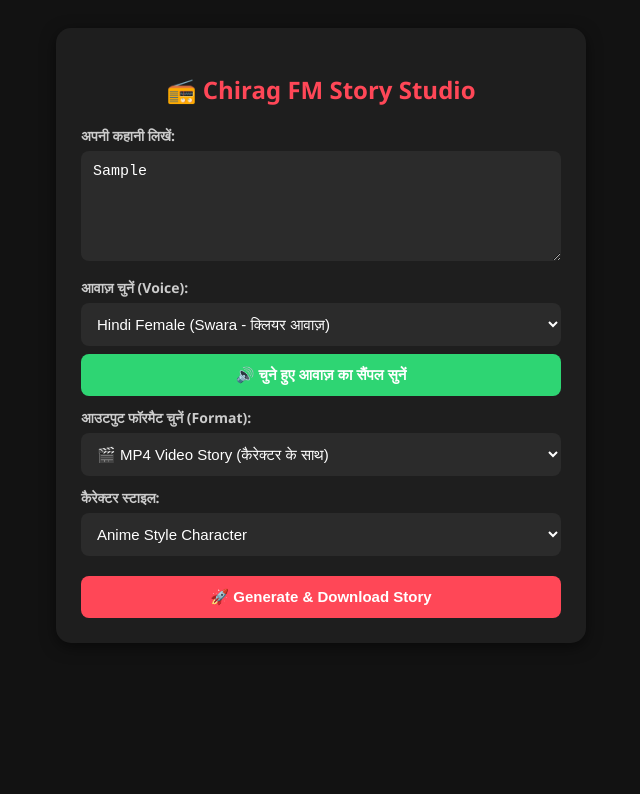
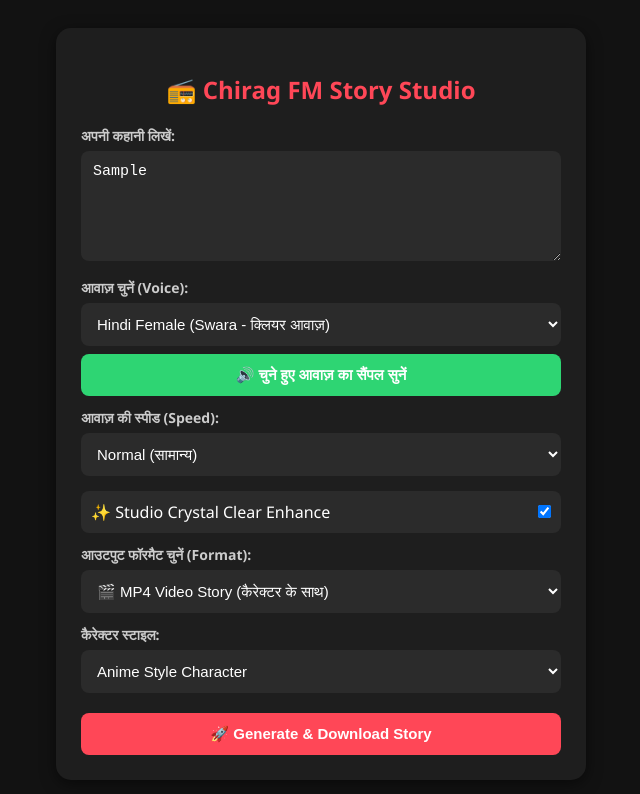
Before and after one commit to deepakkumar451811-blip/Chirag-FM, a plain HTML site: page index.html in a window 1280 px wide. Both pictures are taken after typing "Sample" into the empty fields and a click on the button "🚀 Generate & Download Story". Shown: the whole page, without its empty margins (319-959 px from the left). Drawn offline with Linux system fonts and the light colour scheme; no server answers.

Commit message:
Update index.html

```diff
--- a/index.html
+++ b/index.html
@@ -20,6 +20,7 @@
         .spinner { border: 4px solid #333; border-top: 4px solid #ff4757; border-radius: 50%; width: 35px; height: 35px; animation: spin 1s linear infinite; margin: auto; }
         @keyframes spin { 0% { transform: rotate(0deg); } 100% { transform: rotate(360deg); } }
         #statusText { margin-top: 10px; color: #ff4757; font-weight: bold; }
+        .checkbox-label { display: flex; align-items: center; justify-content: space-between; margin-top: 15px; background: #2b2b2b; padding: 10px; border-radius: 8px; }
     </style>
 </head>
 <body>
@@ -42,6 +43,18 @@
         <button type="button" class="preview-btn" onclick="playVoicePreview()">🔊 चुने हुए आवाज़ का सैंपल सुनें</button>
         <audio id="audioPlayer" controls></audio>
 
+        <label>आवाज़ की स्पीड (Speed):</label>
+        <select name="speed">
+            <option value="0">Normal (सामान्य)</option>
+            <option value="-10">Slow (-10% धीमा)</option>
+            <option value="+10">Fast (+10% तेज़)</option>
+        </select>
+
+        <div class="checkbox-label">
+            <span>✨ Studio Crystal Clear Enhance</span>
+            <input type="checkbox" name="enhance" value="on" checked style="width:auto; margin:0;">
+        </div>
+
         <label>आउटपुट फॉरमैट चुनें (Format):</label>
         <select name="format_type" id="formatSelect" onchange="toggleCharacterOption()">
             <option value="video">🎬 MP4 Video Story (कैरेक्टर के साथ)</option>
@@ -61,7 +74,7 @@
 
     <div id="loadingBox" class="loading-box">
         <div class="spinner"></div>
-        <p id="statusText">आपकी स्टोरी तैयार हो रही है (कृपया 15-30 सेकंड प्रतीक्षा करें)...</p>
+        <p id="statusText">आपकी स्टोरी तैयार हो रही है (कृपया 15-30 सेकंड रुकें)...</p>
     </div>
 </div>
 
@@ -134,7 +147,7 @@ function generateStory(e) {
         }, 3000);
     })
     .catch(err => {
-        alert("स्टोरी जनरेट करने में कोई समस्या आई। कृपया पुनः प्रयास करें!");
+        alert("स्टोरी जनरेट करने में समस्या आई। कृपया पुनः प्रयास करें!");
         submitBtn.style.display = 'block';
         loadingBox.style.display = 'none';
     });
```
